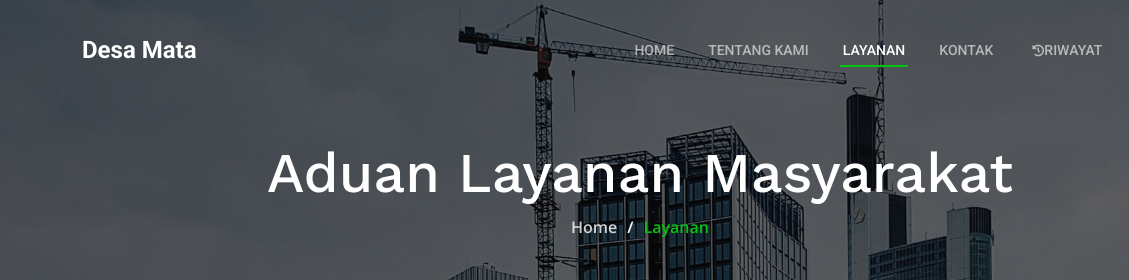
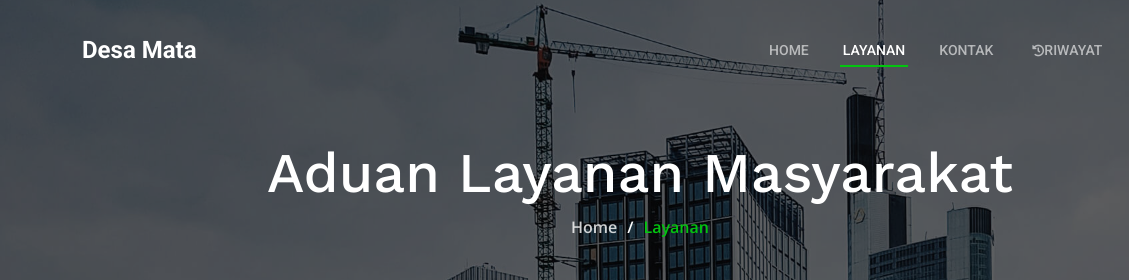
Before and after one commit to ArifLaode/desa_mata, a website: page public/app.html in a window 1280 px wide. Shown: the top 280 px of the page, 0-1129 px from the left. Drawn offline with nearby package versions, Linux system fonts and the light colour scheme; no server answers.

Commit message:
modified:   public/app.html

```diff
--- a/public/app.html
+++ b/public/app.html
@@ -55,7 +55,6 @@
       <nav id="navbar" class="navbar">
         <ul>
           <li><a href="/">Home</a></li>
-          <li><a href="/tentang">Tentang Kami</a></li>
           <li><a href="/layanan/Masyarakat" class="active">Layanan</a></li>
           <li><a href="/kontak">Kontak</a></li>
           <li><a href="/layanan/Masyarakat/riwayat"><i class="fa fa-history">  </i>Riwayat</a></li>
```
